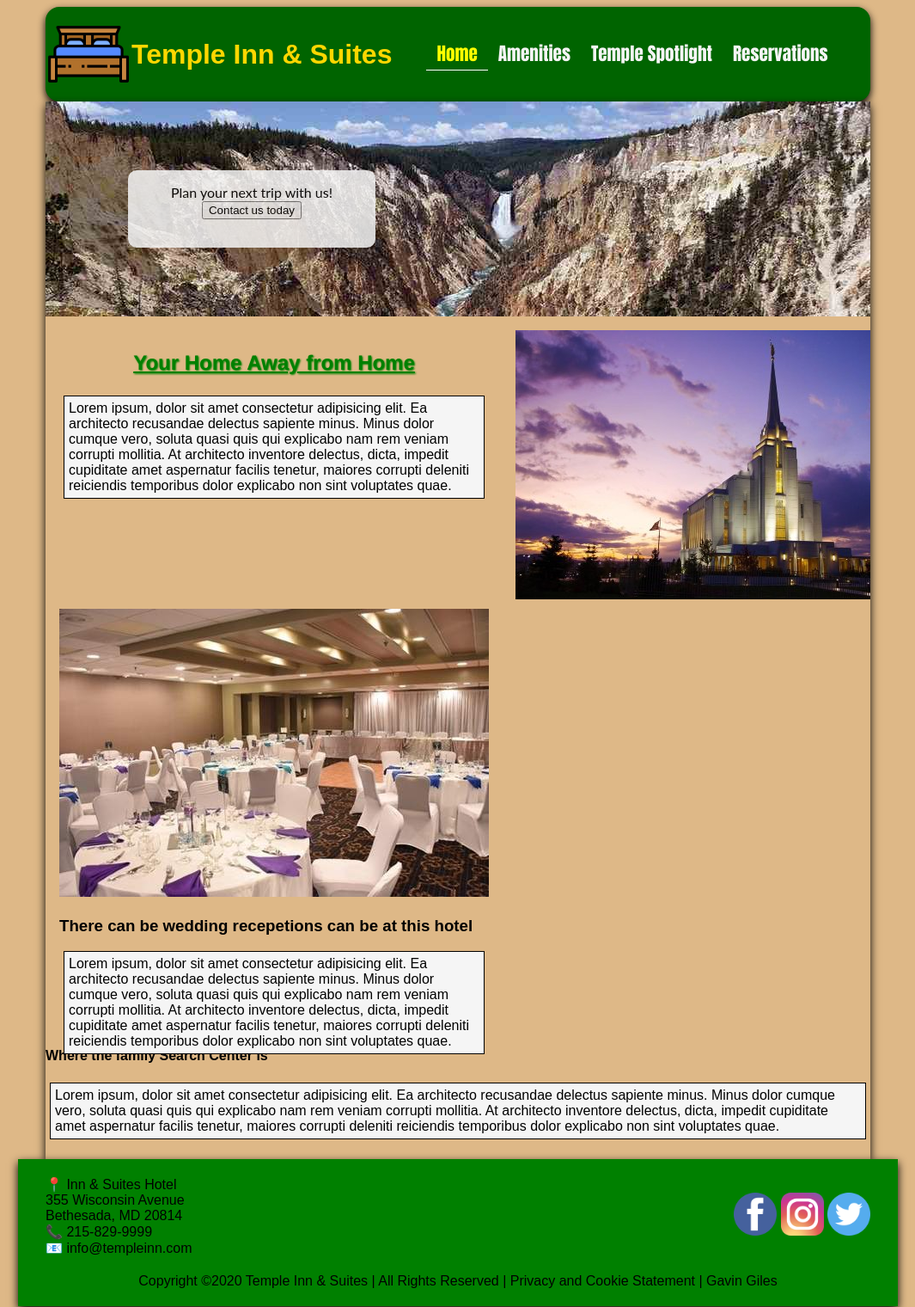
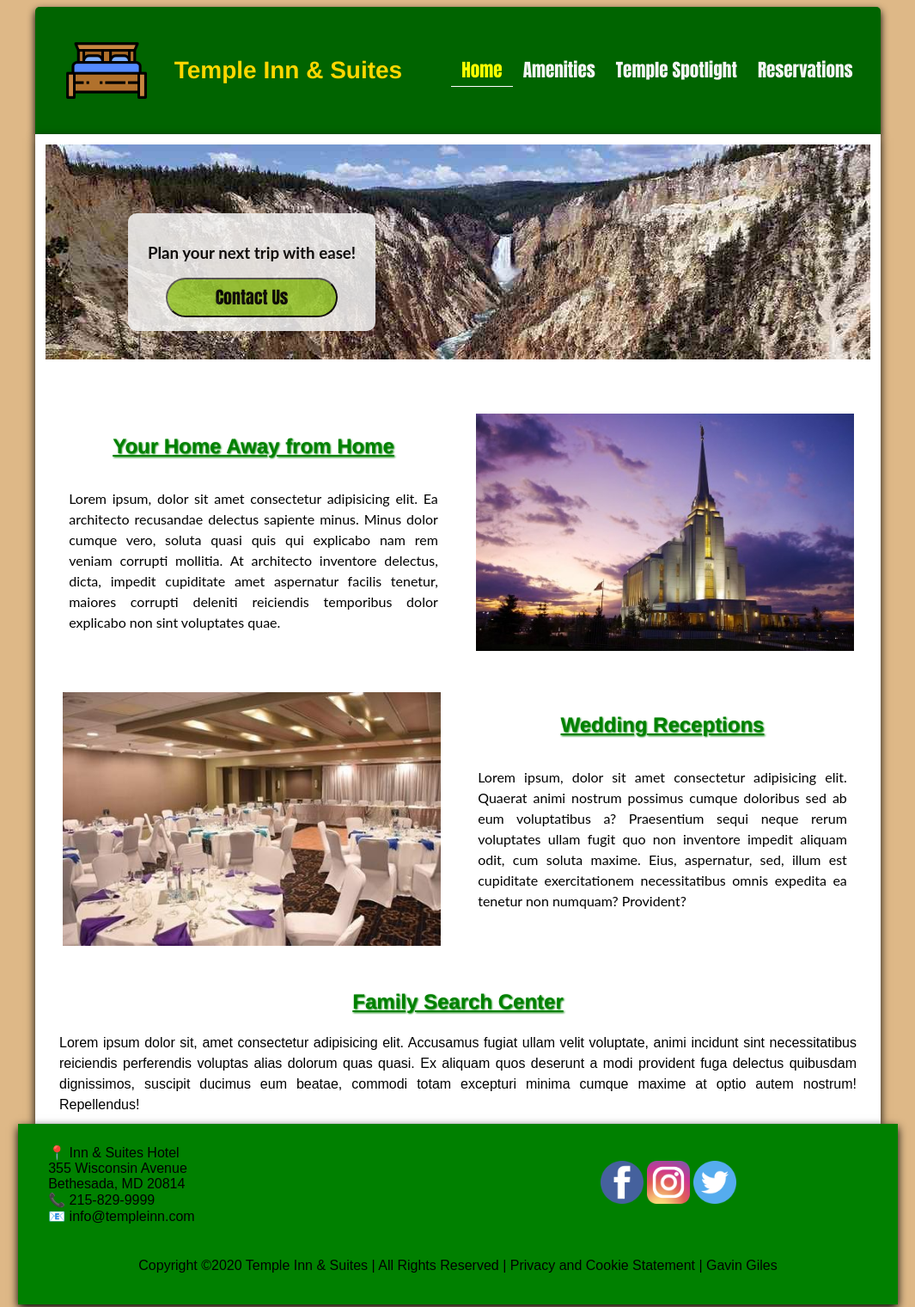
Before and after one commit to Captainkirby13/Captainkirby13.github.io, a plain HTML site: page project/index.html in a window 1280 px wide. Shown: the top 1520 px of the page at 86% size, without its empty margins (107-1172 px from the left). Drawn offline with Linux system fonts and the light colour scheme.

Commit message:
looks way better

```diff
--- a/project/css/style.css
+++ b/project/css/style.css
@@ -1,6 +1,3 @@
-div {
-  display: block;
-}
 body {
   font-size: 16px;
   background-color: burlywood;
@@ -11,35 +8,43 @@ main,
 footer {
   max-width: 960px;
   margin: 0 auto;
-  overflow: hidden;
   box-shadow: 0 4px 10px black;
 }
 header {
-  padding: 5px 0em;
-  border-radius: 1rem;
   display: flex;
   align-items: center;
+  padding: 0.75rem;
+  justify-content: space-around;
+  border-top-left-radius: 5px;
+  border-top-right-radius: 5px;
   color: whitesmoke;
   background-color: darkgreen;
 }
 main section p {
-  margin: 5px;
-  border: 1px solid black;
-  padding: 5px;
-  background-color: whitesmoke;
+  background-color: white;
+  text-align: justify;
+  padding: 0.7rem;
+  font-family: "Lato", "Times New Roman", "serif";
+  line-height: 1.5rem;
 }
-nav {
+nav > ul {
   line-height: 2rem;
   text-align: center;
   font-size: 1.2rem;
 }
-header>img {
+header > img {
   width: 100px;
   height: auto;
+  padding: 0.75em;
 }
+
 h1 {
   color: gold;
+  padding: 0rem;
+  font-family: "EB Garamond", "Helvetica", "sans-serif";
+  font-size: 1.75rem;
 }
+
 header nav ul {
   display: flex;
   align-items: center;
@@ -52,6 +57,7 @@ header nav ul li a {
   font-family: Impact, "Arial Narrow Bold", sans-serif;
   padding: 0.75rem;
 }
+
 .active {
   color: yellow;
   border-bottom: 1px solid white;
@@ -71,9 +77,13 @@ footer {
   align-items: center;
   justify-content: center;
 }
-
+.contact {
+  text-align: left;
+  padding: 0.2em;
+}
 .social {
-  text-align: right;
+  text-align: center;
+  padding: 0.25rem;
 }
 .social img {
   width: 50px;
@@ -91,21 +101,15 @@ footer {
   margin: 5rem 6rem;
   padding: 1em;
   text-align: center;
-  font-family: 'Lato', 'Times New Roman', 'serif';
+  font-family: "Lato", "Times New Roman", "serif";
   border-radius: 10px;
-}
-
-@media screen and (max-width: 550px) {
-  .______ {
-    display: block;
-  }
 }
 .heroimg {
   grid-column: 1 / -1;
   grid-row: 1;
 }
 nav a:hover {
-    color: #241F2D;
+  color: #241f2d;
   background-color: yellowgreen;
   border-radius: 5px;
 }
@@ -115,6 +119,26 @@ nav a:hover {
   display: grid;
   grid-template-columns: 1fr 1fr;
 }
+h2 {
+  font-family: "EB Garamond", "Helvetica", "sans-serif";
+  color: green;
+  padding: 0.25rem;
+  text-align: center;
+  text-decoration: underline;
+  text-shadow: 1px 1px 2px;
+}
+main {
+  background-color: white;
+  padding: 0.75em;
+}
+.action button {
+  line-height: 2em;
+  width: 10em;
+  background-color: yellowgreen;
+  font-size: 1.25em;
+  border-radius: 50px;
+  font-family: Impact, "Arial Narrow Bold", sans-serif;
+}
 .layout {
   position: relative;
   display: grid;
@@ -123,19 +147,34 @@ nav a:hover {
   grid-gap: 1.5rem;
   padding: 1rem;
 }
-h2 {
-  font-family: 'EB Garamond', 'Helvetica', 'sans-serif';
-  color: green;
-  padding: 0.25rem;
-  text-align: center;
-  text-decoration: underline;
-  text-shadow: 1px 1px 2px;
+
+.pic1:hover {
+  transition: transform 0.2s; /* animation */
+  transform: scale(1.1);
 }
+
+.pic2:hover {
+  transition: transform 0.2s; /* animation */
+  transform: scale(1.1);
+}
+
 .pic1 {
   grid-column-end: -1;
   position: relative;
-  left: 7px;
+  left: 9px;
 }
+
 .pic2 {
-
+  position: absolute;
+  left: 20px;
 }
+.family {
+  grid-column: 1/3;
+  text-align: justify;
+  line-height: 1.5rem;
+}
+@media screen and (max-width: 550px) {
+  .______ {
+    display: block;
+  }
+}
--- a/project/index.html
+++ b/project/index.html
@@ -27,8 +27,8 @@
         <div class="hero">
             <img class="heroimg" src="images/yellostonewater.jpg" width="960" alt="Yellowstone Waterfall">
             <div class="action">
-                <h7>Plan your next trip with us!</h7>
-                <button>Contact us today</button>
+                <h3>Plan your next trip with ease!</h3>
+                <button>Contact Us</button>
             </div>
         </div>
         <div class="layout">
@@ -37,33 +37,38 @@
                 <p>Lorem ipsum, dolor sit amet consectetur adipisicing elit. Ea architecto recusandae delectus sapiente
                     minus. Minus dolor cumque vero, soluta quasi quis qui explicabo nam rem veniam corrupti mollitia. At
                     architecto inventore delectus, dicta, impedit cupiditate amet aspernatur facilis tenetur, maiores
-                    corrupti deleniti reiciendis temporibus dolor explicabo non sint voluptates quae.</p><br>
+                    corrupti deleniti reiciendis temporibus dolor explicabo non sint voluptates quae.
+                </p>
+                <br>
             </section>
             <div class="pic1">
-                <img src="images/rexburgtemple.jpg" alt="The Rexburg temple">
+                <img src="images/rexburgtemple.jpg" width="440" alt="Rexburg Temple">
             </div>
-                <section>
-                    <div class="pic2"></div>
-                    <img src="images/wedding-reception.jpg" alt="where the wedding receptions can be held.">
-                    <h3>There can be wedding recepetions can be at this hotel</h3>
-                    <p>Lorem ipsum, dolor sit amet consectetur adipisicing elit. Ea architecto recusandae delectus
-                        sapiente
-                        minus. Minus dolor cumque vero, soluta quasi quis qui explicabo nam rem veniam corrupti
-                        mollitia. At
-                        architecto inventore delectus, dicta, impedit cupiditate amet aspernatur facilis tenetur,
-                        maiores
-                        corrupti deleniti reiciendis temporibus dolor explicabo non sint voluptates quae.</p><br>
-                </section>
-
+            <br>
+            <section>
+                <div class="pic2">
+                    <img src="images/wedding-reception.jpg" width="440" alt="Wedding Reception">
+                </div>
+                <h2>Wedding Receptions</h2>
+                <p>Lorem ipsum, dolor sit amet consectetur adipisicing elit. Quaerat animi nostrum possimus cumque
+                    doloribus
+                    sed ab eum voluptatibus a? Praesentium sequi neque rerum voluptates ullam fugit quo non inventore
+                    impedit aliquam odit, cum soluta maxime. Eius, aspernatur, sed, illum est cupiditate exercitationem
+                    necessitatibus omnis expedita ea tenetur non numquam? Provident?
+                </p>
+            </section>
+            <div class="family">
+                <h2>Family Search Center</h2>
+                <p>Lorem ipsum dolor sit, amet consectetur adipisicing elit. Accusamus fugiat ullam velit voluptate,
+                    animi
+                    incidunt sint necessitatibus reiciendis perferendis voluptas alias dolorum quas quasi. Ex
+                    aliquam quos deserunt a modi provident fuga delectus quibusdam dignissimos, suscipit ducimus eum
+                    beatae,
+                    commodi
+                    totam excepturi minima cumque maxime at optio autem nostrum! Repellendus!
+                </p>
+            </div>
         </div>
-            <section>
-                <h4>Where the family Search Center is</h4>
-                <p>Lorem ipsum, dolor sit amet consectetur adipisicing elit. Ea architecto recusandae delectus sapiente
-                    minus. Minus dolor cumque vero, soluta quasi quis qui explicabo nam rem veniam corrupti mollitia. At
-                    architecto inventore delectus, dicta, impedit cupiditate amet aspernatur facilis tenetur, maiores
-                    corrupti deleniti reiciendis temporibus dolor explicabo non sint voluptates quae.</p><br>
-            </section>
-
     </main>
     <footer>
         <div class="contact">
@@ -81,8 +86,9 @@
                     src="images/twitter-icon.png" alt="twitter" /></a>
         </div>
         <div class="footer_tiny">
-            Copyright ©2020 Temple Inn & Suites | All Rights Reserved | Privacy and Cookie Statement |
-            Gavin Giles</div>
+            <p>Copyright ©2020 Temple Inn & Suites | All Rights Reserved | Privacy and Cookie Statement |
+                Gavin Giles</p>
+        </div>
     </footer>
 </body>
 
```
Lines whose indentation alone changed are shown as unchanged.
